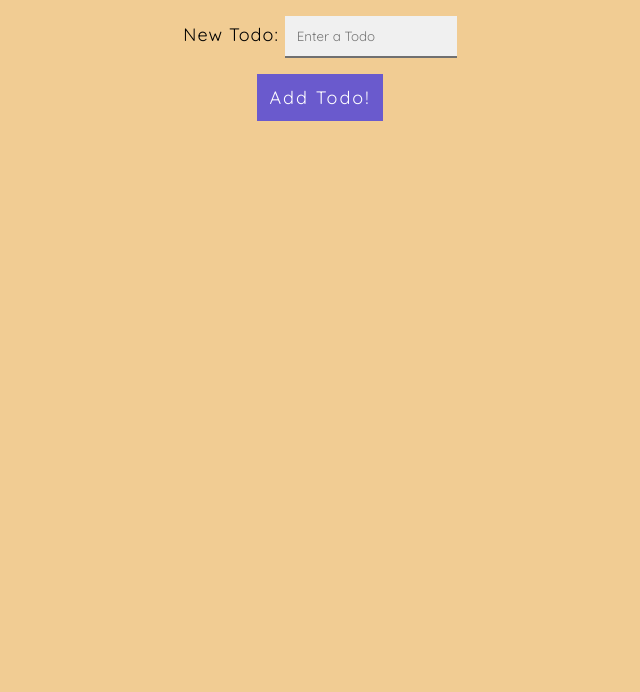
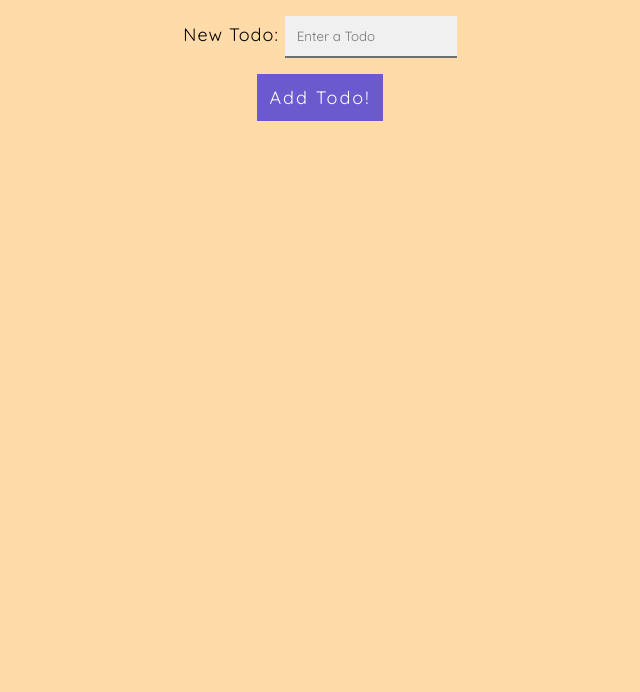
Before and after one commit to quentinikeno/TypeScript-Todos, a website: page index.html in a window 1280 px wide. Shown: the part 108-800 px from the top of the page, without its empty margins (320-960 px from the left). Drawn offline with Linux system fonts and the light colour scheme.

Commit message:
Adjust background color.

```diff
--- a/index.css
+++ b/index.css
@@ -3,7 +3,7 @@ body {
 	font-family: "Quicksand", Arial, Helvetica, sans-serif;
 	font-size: 1.125rem;
 	letter-spacing: 0.0625rem;
-	background-color: rgb(241, 204, 147);
+	background-color: rgb(255, 219, 169);
 }
 
 h1 {
```
